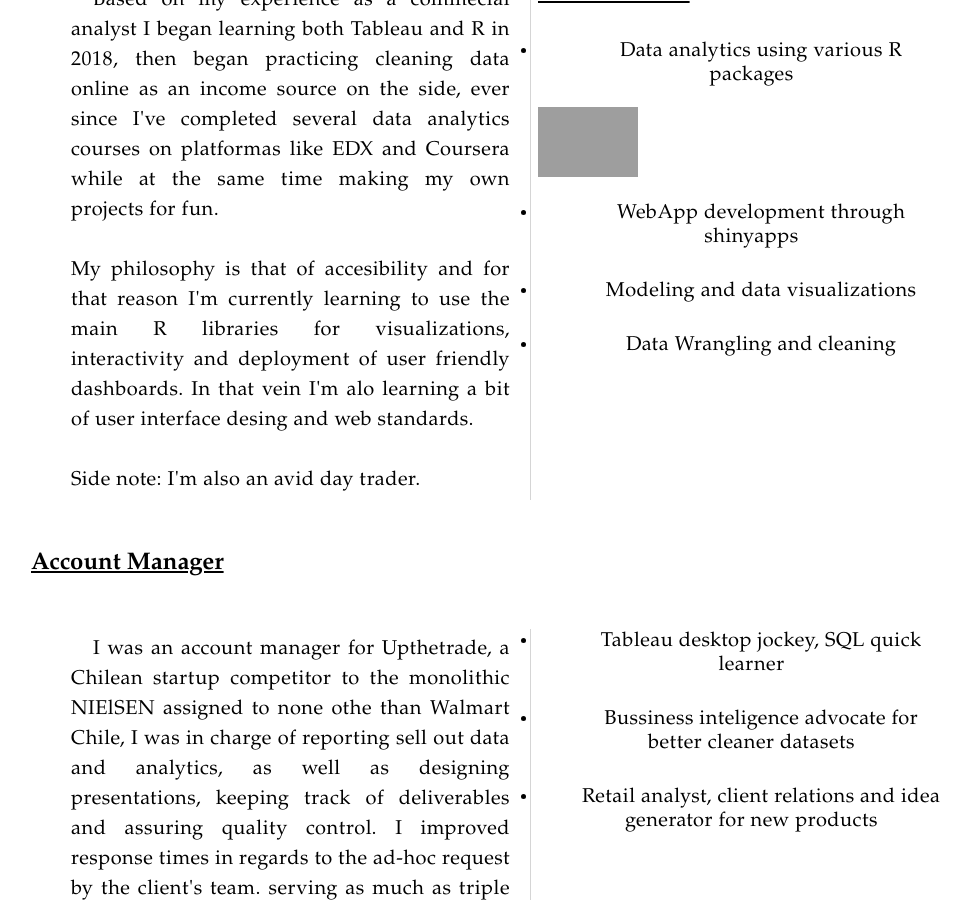
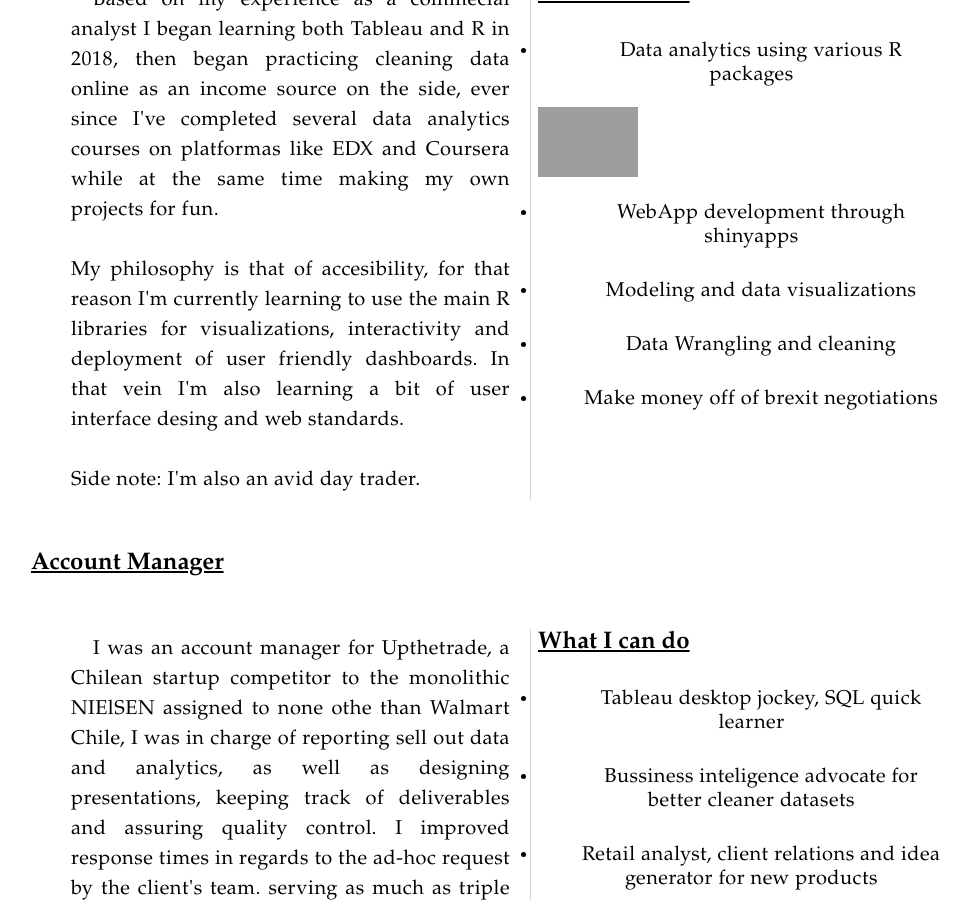
Before and after one commit to sblasco7/sblasco7.github.io, a Jekyll site: the page cv.html, which Jekyll copies as it is, in a window 1280 px wide and 900 px high, scrolled down 754 px. Shown: the whole window, without its empty margins (157-1128 px from the left). Built offline with Jekyll 4.4.1, drawn with Linux system fonts in a browser that asks for light colours; some of the changed text lies outside the part shown; grey boxes are pictures that could not be loaded.

Commit message:
Update cv.html

```diff
--- a/cv.html
+++ b/cv.html
@@ -40,8 +40,8 @@
 					courses on platformas like EDX and Coursera while at the same time making my own projects for fun.
 					<br>
 					<br>
-					My philosophy is that of accesibility and for that reason I'm currently learning to use the main R libraries for
-					visualizations, interactivity and deployment of user friendly dashboards. In that vein I'm alo learning a bit of
+					My philosophy is that of accesibility, for that reason I'm currently learning to use the main R libraries for
+					visualizations, interactivity and deployment of user friendly dashboards. In that vein I'm also learning a bit of
 					user interface desing and web standards.
 					<br>
 					<br>
@@ -56,6 +56,7 @@
 					<li>WebApp development through shinyapps</li>
 					<li>Modeling and data visualizations</li>
 					<li>Data Wrangling and cleaning</li>
+					<li>Make money off of brexit negotiations</li>
 				</ul>
 		    </div>
 		</div>
@@ -88,6 +89,7 @@
 				</p>
 			</div>
 			<div>
+				<h2>What I can do</h2>
 				<ul>
 					<li>Tableau desktop jockey, SQL quick learner</li>
 					<li>Bussiness inteligence advocate for better cleaner datasets</li>
@@ -109,6 +111,7 @@
 				</p>
 			</div>
 			<div>
+				<h2>What I can do</h2>
 				<ul>
 					<li>Management assistant for inventory, budgets and project logistics</li>
 					<li>Helped organize schedule for assingments</li>
@@ -142,11 +145,12 @@
 				</p>
 			</div>
 			<div>
+				<h2>What I can do</h2>
 				<ul>
 					<li>Corporate commercial banking</li>
 					<li>Credit/Financial analysis and portfolio management</li>
-					<li>Learned what hight pressure and dependability mean</li>
-					<li>Made great friends, teamwork and trust</li>
+					<li>High pressure response and dependability in a crisis</li>
+					<li>Make great friends, build teamwork and trust</li>
 				</ul>
 			</div>
 	    </div>
```
Also changed, not shown: other parts of cv.html (+1 -1 lines).
